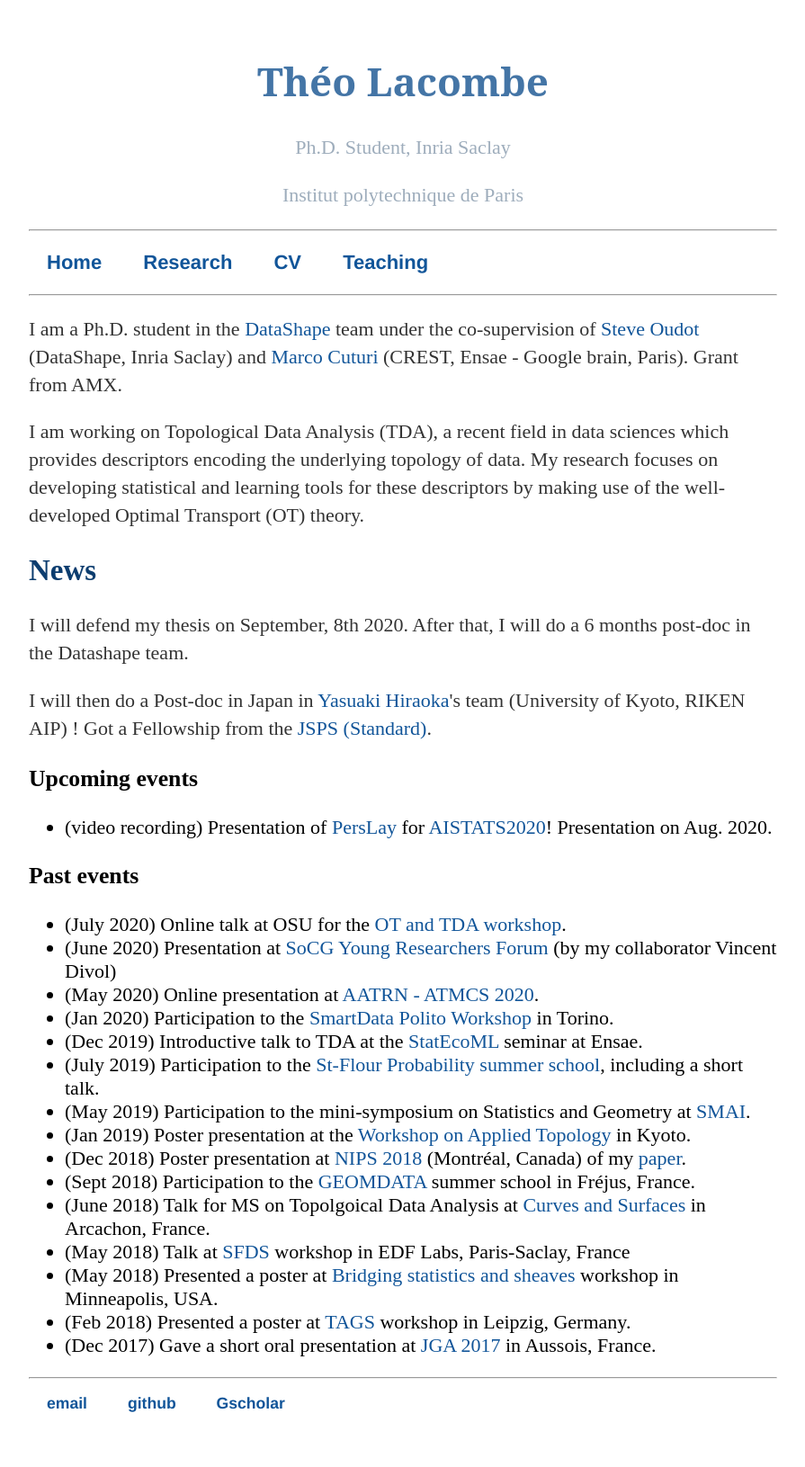
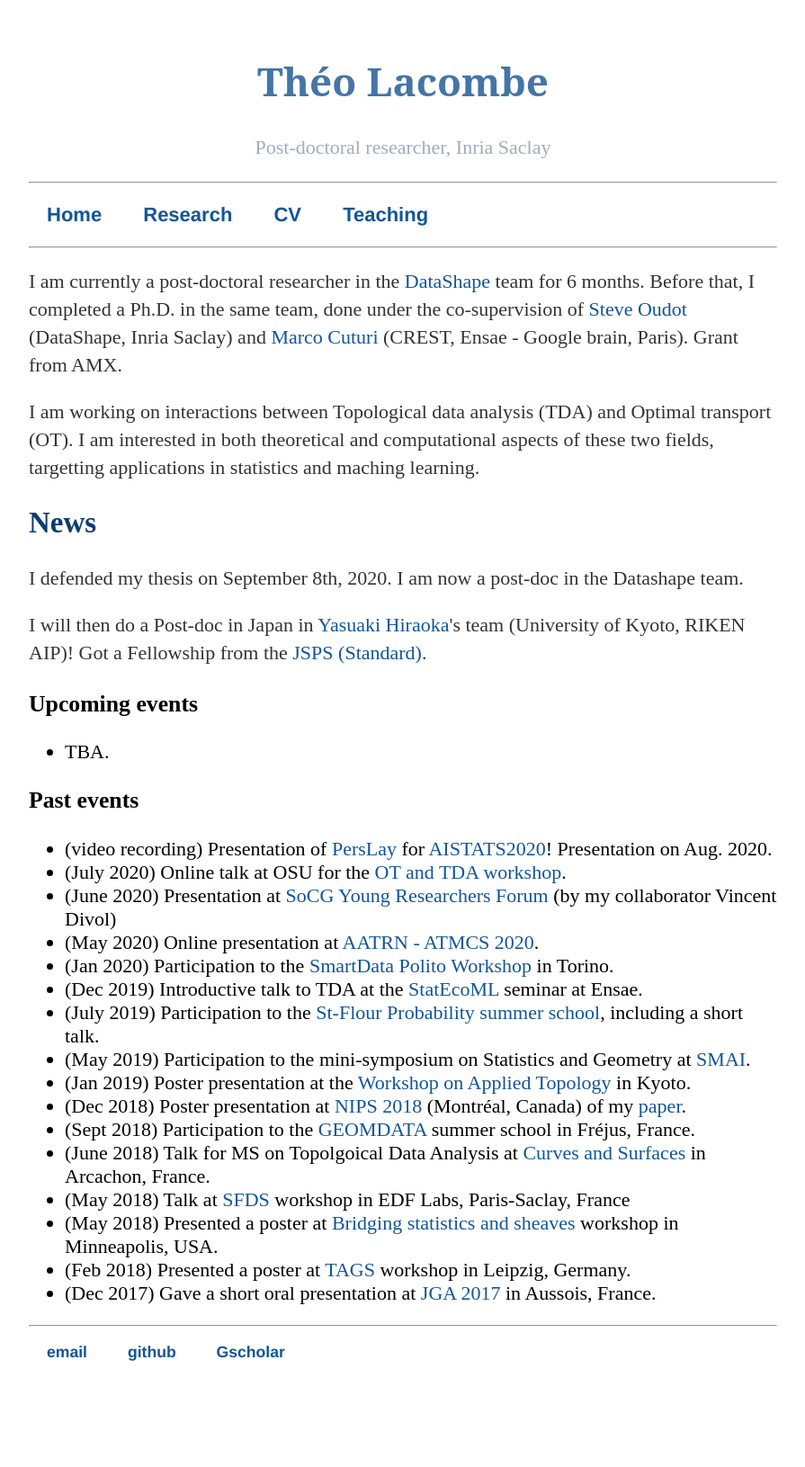
Before and after one commit to tlacombe/tlacombe.github.io, a Jekyll site: the page built from index.html, in a window 1280 px wide. Shown: the whole page at 90% size, without its empty margins (192-1087 px from the left). Built offline with Jekyll 4.4.1, drawn with Linux system fonts in a browser that asks for light colours; after the commit the page ends 1574 px from its top, so only the background shows below that.

```diff
--- a/_layouts/default.html
+++ b/_layouts/default.html
@@ -10,8 +10,7 @@
   <header>
     <h1 class="title">Théo Lacombe</h1>
     <!--<img src="photo.jpg" alt="Theo Lacombe" class="picture" />-->
-    <p class="subtitle">Ph.D. Student, Inria Saclay</p>
-    <p class="subtitle">Institut polytechnique de Paris</p>
+    <p class="subtitle">Post-doctoral researcher, Inria Saclay</p>
   </header>
 
 <hr>
--- a/curriculum/index.html
+++ b/curriculum/index.html
@@ -3,7 +3,7 @@ layout: default
 title: CV Theo Lacombe
 ---
 <h2>Education</h2>
-<p>I got an engineering degree from the École polytechnique, and a MSc in Machine learning at the ENS Paris-Saclay (MVA).</p>
+<p>I got a Ph.D. in September 2020 in Mathematics and computer sciences, done at Inria Saclay (and École polytechnique) under the supervision of Steve Oudot and Marco Cuturi. Before that, I got an engineering degree from the École polytechnique, and a MSc in Machine learning at the ENS Paris-Saclay (MVA).</p>
 
 <h2>Curriculum Vitae</h2>
-<p>You can find my CV <a href="CV_Lacombe.pdf">here (English)</a> or <a href="CV_Lacombe_FR.pdf">there (French)</a>. (Last update: nov 2019)</p>
+<p>You can find my CV <a href="CV_Lacombe.pdf">here (English)</a> or <a href="CV_Lacombe_FR.pdf">there (French)</a>. (Last update: sept 2020)</p>
--- a/index.html
+++ b/index.html
@@ -3,23 +3,24 @@ layout: default
 title: Théo Lacombe's webpage
 ---
 <div class="blurb">
-    <p>I am a Ph.D. student in the <a href="https://team.inria.fr/datashape/">DataShape</a> team under the co-supervision of <a href="http://geometrica.saclay.inria.fr/team/Steve.Oudot/">Steve Oudot</a> (DataShape, Inria Saclay) and <a href="http://marcocuturi.net">Marco Cuturi</a> (CREST, Ensae - Google brain, Paris). Grant from AMX.</p>
+    <p>I am currently a post-doctoral researcher in the <a href="https://team.inria.fr/datashape/">DataShape</a> team for 6 months. Before that, I completed a Ph.D. in the same team, done under the co-supervision of <a href="http://geometrica.saclay.inria.fr/team/Steve.Oudot/">Steve Oudot</a> (DataShape, Inria Saclay) and <a href="http://marcocuturi.net">Marco Cuturi</a> (CREST, Ensae - Google brain, Paris). Grant from AMX.</p>
 
 	<p>
-		I am working on Topological Data Analysis (TDA), a recent field in data sciences which provides descriptors encoding the underlying topology of data. My research focuses on developing statistical and learning tools for these descriptors by making use of the well-developed Optimal Transport (OT) theory.
+		I am working on interactions between Topological data analysis (TDA) and Optimal transport (OT). I am interested in both theoretical and computational aspects of these two fields, targetting applications in statistics and maching learning.
 	</p>
 
     <h2> News </h2>
-    	<p> I will defend my thesis on September, 8th 2020. After that, I will do a 6 months post-doc in the Datashape team.</p>
-	<p> I will then do a Post-doc in Japan in <a href="https://sites.google.com/site/yasuakihiraoka/">Yasuaki Hiraoka</a>'s team (University of Kyoto, RIKEN AIP) ! Got a Fellowship from the <a href="https://www.jsps.go.jp/english/e-ippan/index.html">JSPS (Standard)</a>.
+    	<p> I defended my thesis on September 8th, 2020. I am now a post-doc in the Datashape team.</p>
+	<p> I will then do a Post-doc in Japan in <a href="https://sites.google.com/site/yasuakihiraoka/">Yasuaki Hiraoka</a>'s team (University of Kyoto, RIKEN AIP)! Got a Fellowship from the <a href="https://www.jsps.go.jp/english/e-ippan/index.html">JSPS (Standard)</a>.</p>
 
 	<h3> Upcoming events</h3>
 	<ul>
-		<li> (video recording) Presentation of <a href="https://arxiv.org/pdf/1904.09378.pdf">PersLay</a> for <a href="https://www.aistats.org/">AISTATS2020</a>! Presentation on Aug. 2020.</li>
+		<li> TBA. </li>
 	</ul>
 
         <h3> Past events </h3>
 	<ul>
+		<li> (video recording) Presentation of <a href="https://arxiv.org/pdf/1904.09378.pdf">PersLay</a> for <a href="https://www.aistats.org/">AISTATS2020</a>! Presentation on Aug. 2020.</li>
 		<li> (July 2020) Online talk at OSU for the <a href="https://tgda.osu.edu/ot-tda-workshop/">OT and TDA workshop</a>.</li>
 		<li> (June 2020) Presentation at <a href="https://socg20.inf.ethz.ch/yrf">SoCG Young Researchers Forum</a> (by my collaborator Vincent Divol)</li>
 		<li> (May 2020) Online presentation at <a href="https://easychair.org/cfp/ATMCS-2020">AATRN - ATMCS 2020</a>.</li>
```
Also changed, not shown: research/index.html (+5 -3 lines), 3 other files.
